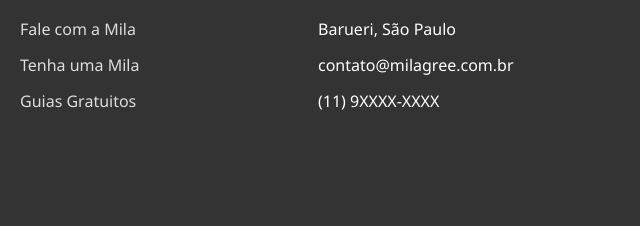
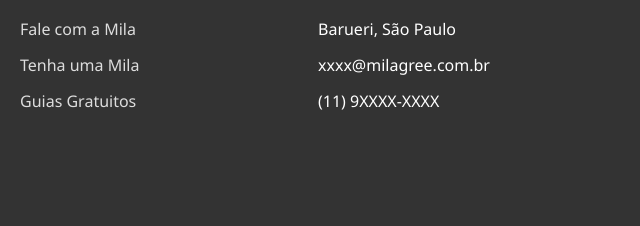
Before and after one commit to aasouzaconsult/mila, a plain HTML site: page FaleMila.html in a window 1280 px wide. Shown: the part 1050-1276 px from the top of the page, 640-1280 px from the left. Drawn offline with Linux system fonts and the light colour scheme.

Commit message:
Add files via upload

```diff
--- a/FaleMila.html
+++ b/FaleMila.html
@@ -596,7 +596,7 @@
                     <h4>Contato</h4>
                     <ul>
                         <li>Barueri, São Paulo</li>
-                        <li>contato@milagree.com.br</li>
+                        <li>xxxx@milagree.com.br</li>
                         <li>(11) 9XXXX-XXXX</li>
                     </ul>
                 </div>
```
Also changed, not shown: SuaMila.html (+1 -1 lines), index.html (+1 -1 lines).
